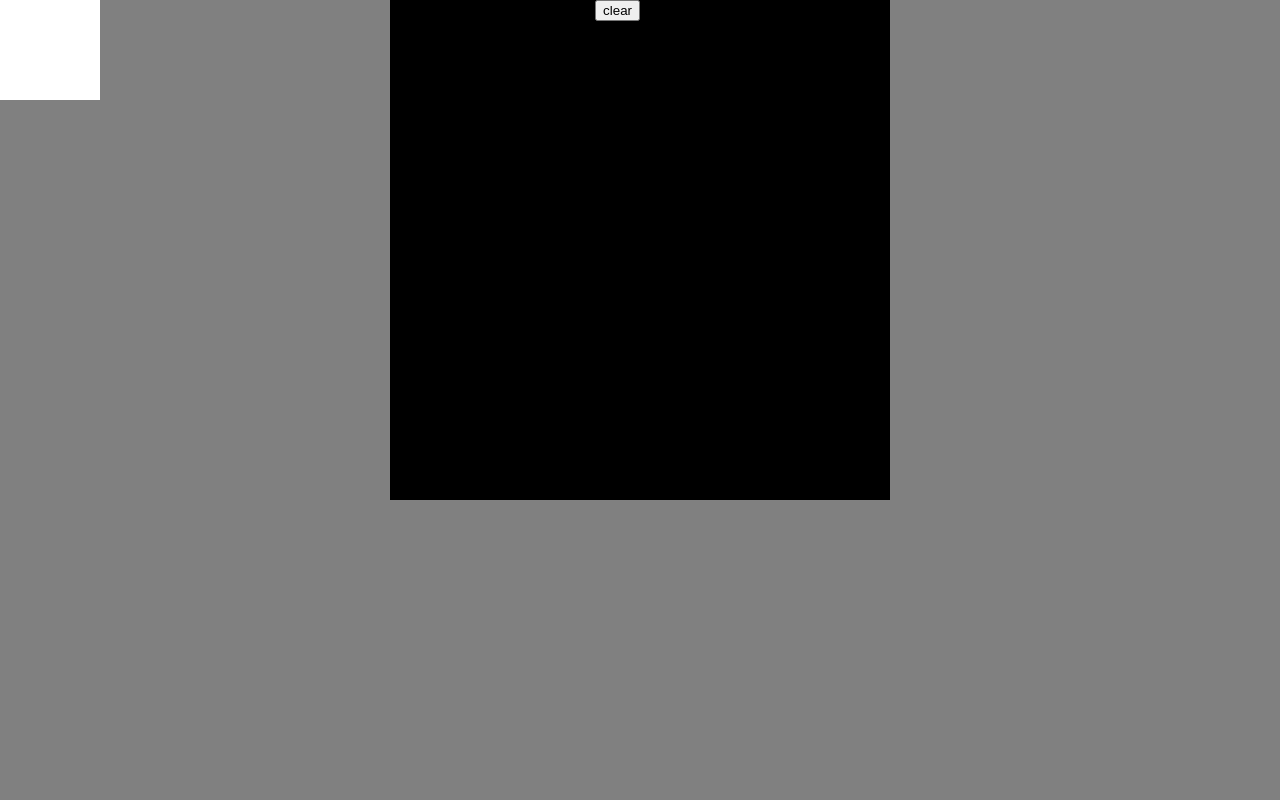
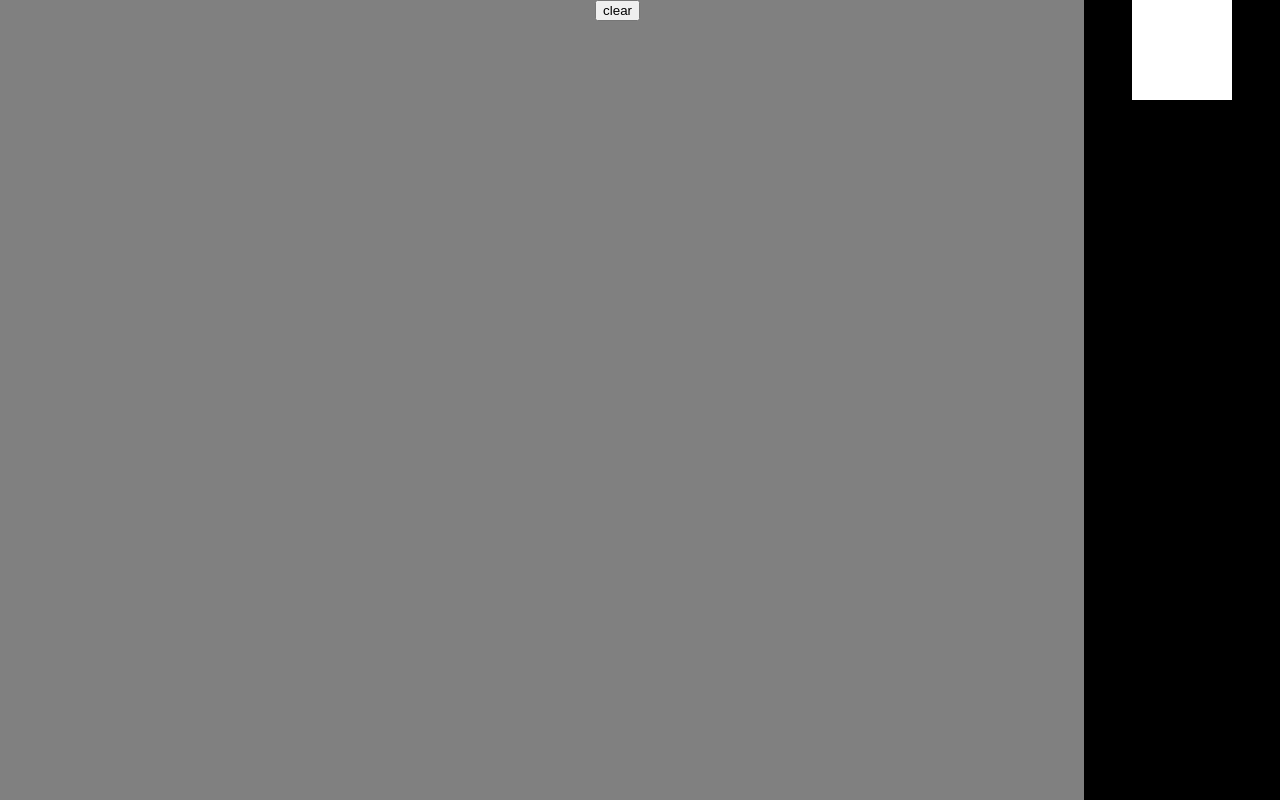
Before and after one commit to ttdly/blocks, a plain HTML site: page html/drag.html in a window 1280 px wide. Drawn offline with Linux system fonts and the light colour scheme.

Commit message:
update-drag-2023-2-4

```diff
--- a/html/drag.html
+++ b/html/drag.html
@@ -18,7 +18,12 @@
         position: relative;
         height: 100%;
         width: 100%;
-        background: gray;
+        display: flex;
+        background: black;
+        flex-direction: row-reverse;
+      }
+      .drag-list {
+        padding: 0 48px;
       }
       .drag {
         height: 100px;
@@ -31,12 +36,10 @@
         z-index: 999;
       }
       .box {
-        height: 500px;
-        width: 500px;
-        position: absolute;
-        right: calc(50% - 250px);
-        top: 0;
-        background: black;
+        height: 100%;
+        width: 100%;
+        flex: 1;
+        background: gray;
       }
       .clear {
         position: absolute;
@@ -149,6 +152,7 @@
           move.box.addEventListener("mouseleave", move.mouseLeave);
         },
         mouseMove: (event) => {
+          // 这里对边界的计算需要换方式
           move.select.style.left = `${move.constrain(
             move.position.startX,
             event.clientX,
@@ -184,7 +188,9 @@
       };
     </script>
     <div class="container">
-      <div class="drag" draggable="true"></div>
+      <div class="drag-list">
+        <div class="drag" draggable="true"></div>
+      </div>
       <div class="box"></div>
       <button
         class="clear"
```
